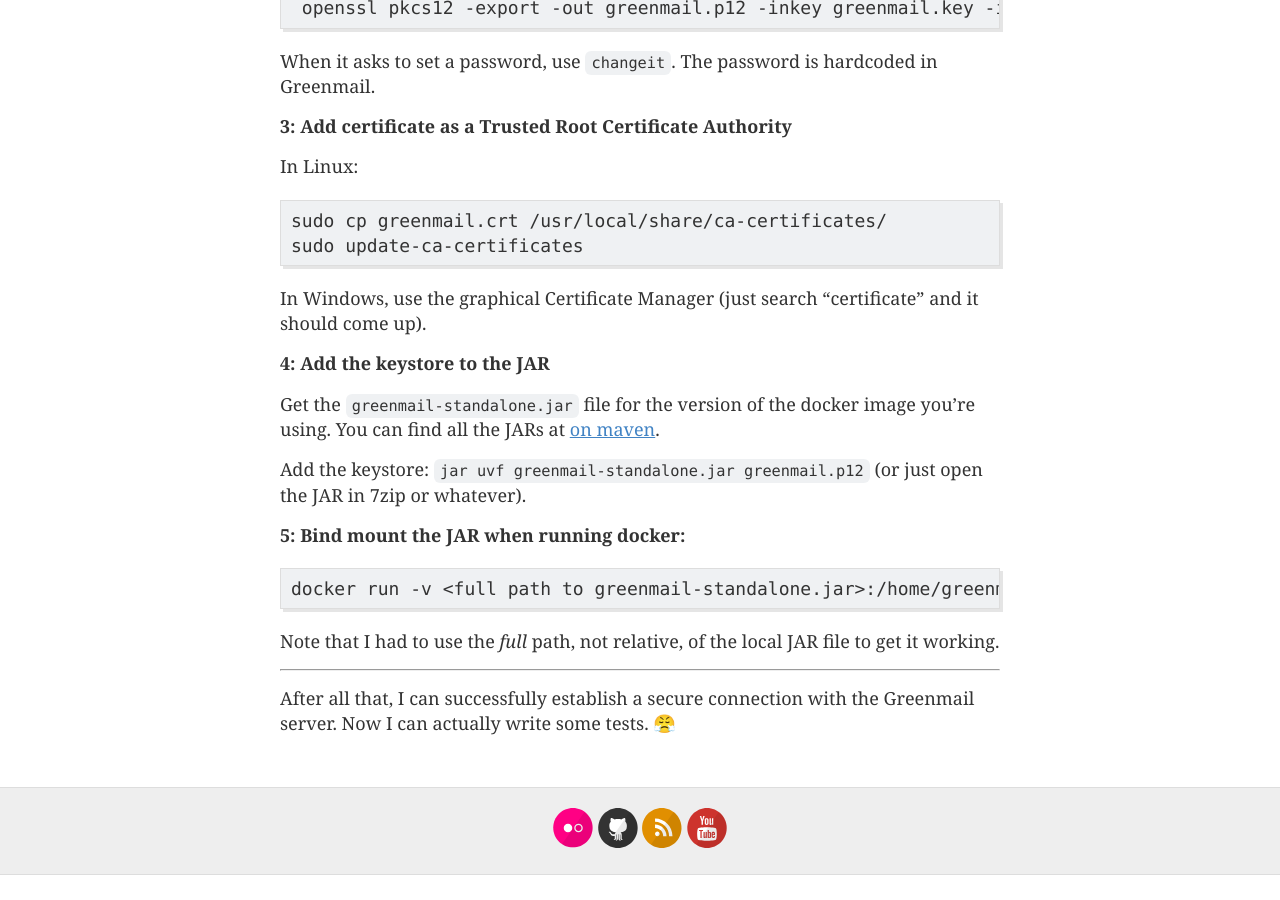
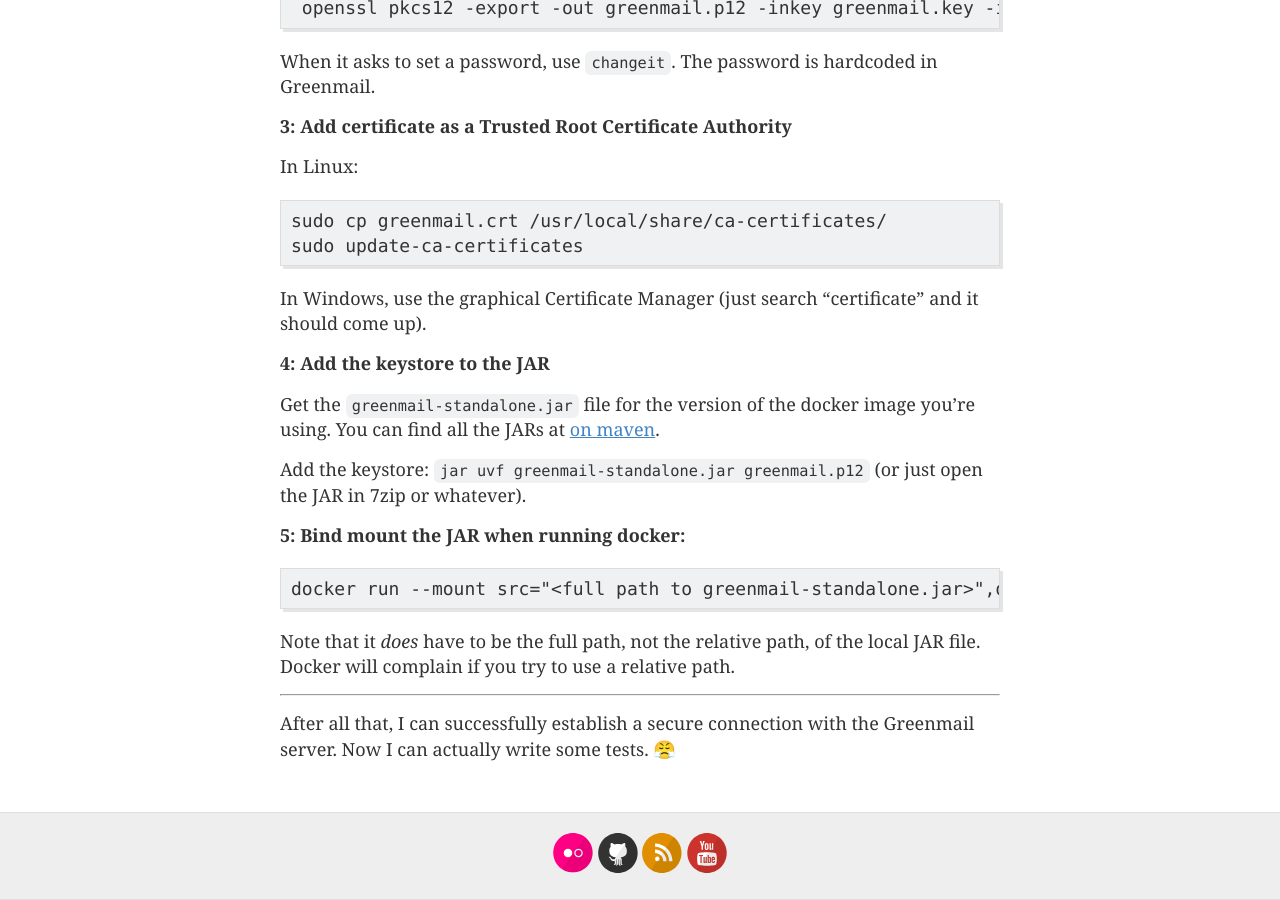
Before and after one commit to CrispinStichart/CrispinStichart.github.io, a Jekyll site: the page built from _posts/2022-03-15-using-SSL-in-greenmail-docker-container.markdown, in a window 1280 px wide and 900 px high, scrolled down 1500 px. Built offline with Jekyll 4.4.1, drawn with Linux system fonts in a browser that asks for light colours; before the commit the page ends 2375 px from its top, so only the background shows below that.

Commit message:
Fix typo :(

````diff
--- a/_posts/2022-03-15-using-SSL-in-greenmail-docker-container.markdown
+++ b/_posts/2022-03-15-using-SSL-in-greenmail-docker-container.markdown
@@ -57,10 +57,10 @@
 **5: Bind mount the JAR when running docker:**
 
 ```
-docker run -v <full path to greenmail-standalone.jar>:/home/greenmail/greenmail-standalone.jar -t -i -e GREENMAIL_OPTS='-Dgreenmail.setup.test.all -Dgreenmail.hostname=0.0.0.0 -Dgreenmail.auth.disabled -D-Dgreenmail.verbose' -p 3025:3025 -p 3110:3110 -p 3143:3143 -p 3465:3465 -p 3993:3993 -p 3995:3995 greenmail/standalone:1.6.7
+docker run --mount src="<full path to greenmail-standalone.jar>",dst="/home/greenmail/greenmail-standalone.jar",type=bind -t -i -e GREENMAIL_OPTS='-Dgreenmail.setup.test.all -Dgreenmail.hostname=0.0.0.0 -Dgreenmail.auth.disabled -Dgreenmail.verbose' -p 3025:3025 -p 3110:3110 -p 3143:3143 -p 3465:3465 -p 3993:3993 -p 3995:3995 greenmail/standalone:1.6.7
 ```
 
-Note that I had to use the *full* path, not relative, of the local JAR file to get it working.
+Note that it *does* have to be the full path, not the relative path, of the local JAR file. Docker will complain if you try to use a relative path.
 
 ---------------------
 
````
